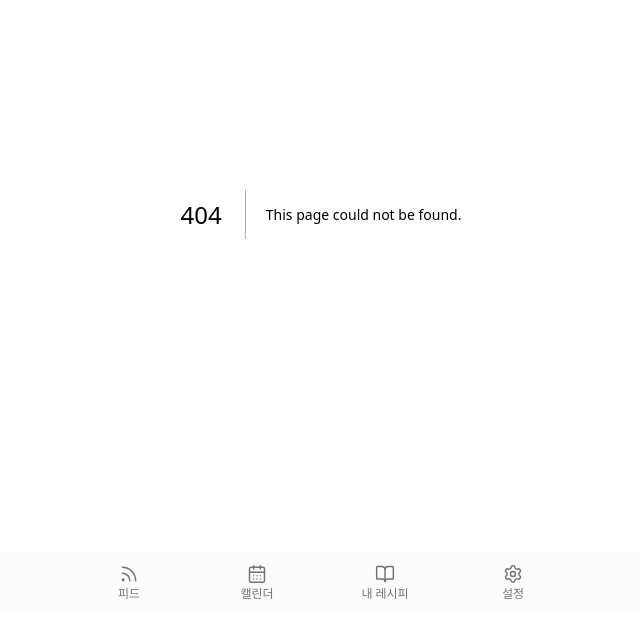
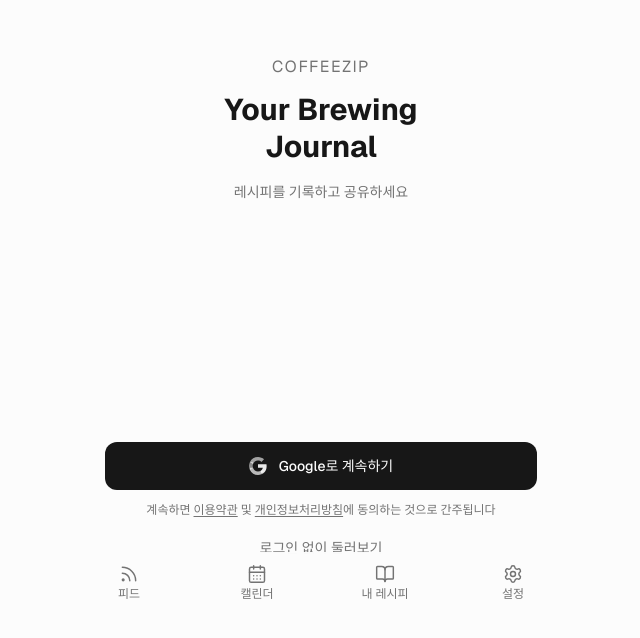
Before and after one commit to Minseok-2001/coffee-zip-fe, a Next.js app: page /login in a window 1280 px wide. Before the commit this address had no page. Shown: the part 186-824 px from the top of the page, without its empty margins (319-959 px from the left). Built offline with nearby package versions, Linux system fonts and the light colour scheme; no server answers.

Commit message:
feat: 구글 로그인 페이지, OAuth 콜백, 이용약관/개인정보처리방침 추가

```diff
--- /dev/null
+++ b/app/(auth)/callback/page.tsx
@@ -0,0 +1,64 @@
+'use client'
+
+import { useEffect, useRef, Suspense } from 'react'
+import { useRouter, useSearchParams } from 'next/navigation'
+
+const API_URL = process.env.NEXT_PUBLIC_API_URL || 'http://localhost:8080'
+
+function CallbackHandler() {
+  const router = useRouter()
+  const searchParams = useSearchParams()
+  const called = useRef(false)
+
+  useEffect(() => {
+    if (called.current) return
+    called.current = true
+
+    const code = searchParams.get('code')
+    const error = searchParams.get('error')
+
+    if (error || !code) {
+      router.replace('/login')
+      return
+    }
+
+    fetch(`${API_URL}/auth/google/callback`, {
+      method: 'POST',
+      headers: { 'Content-Type': 'application/json' },
+      body: JSON.stringify({ code }),
+    })
+      .then(res => {
+        if (!res.ok) throw new Error('Auth failed')
+        return res.json()
+      })
+      .then(data => {
+        localStorage.setItem('accessToken', data.accessToken)
+        localStorage.setItem('refreshToken', data.refreshToken)
+        localStorage.setItem('memberId', String(data.memberId))
+        localStorage.setItem('nickname', data.nickname)
+        router.replace('/')
+      })
+      .catch(() => {
+        router.replace('/login')
+      })
+  }, [searchParams, router])
+
+  return (
+    <div className="flex flex-col min-h-screen items-center justify-center gap-4">
+      <div className="size-8 border-2 border-foreground border-t-transparent rounded-full animate-spin" />
+      <p className="text-sm text-muted-foreground">로그인 중...</p>
+    </div>
+  )
+}
+
+export default function CallbackPage() {
+  return (
+    <Suspense fallback={
+      <div className="flex min-h-screen items-center justify-center">
+        <div className="size-8 border-2 border-foreground border-t-transparent rounded-full animate-spin" />
+      </div>
+    }>
+      <CallbackHandler />
+    </Suspense>
+  )
+}
--- /dev/null
+++ b/app/(auth)/layout.tsx
@@ -0,0 +1,7 @@
+export default function AuthLayout({ children }: { children: React.ReactNode }) {
+  return (
+    <div className="min-h-screen bg-background">
+      {children}
+    </div>
+  )
+}
--- /dev/null
+++ b/app/(auth)/login/page.tsx
@@ -0,0 +1,76 @@
+'use client'
+
+import { useEffect } from 'react'
+import { useRouter } from 'next/navigation'
+import Link from 'next/link'
+
+const GOOGLE_CLIENT_ID = process.env.NEXT_PUBLIC_GOOGLE_CLIENT_ID
+
+function getGoogleOAuthUrl() {
+  const params = new URLSearchParams({
+    client_id: GOOGLE_CLIENT_ID || '',
+    redirect_uri: typeof window !== 'undefined' ? `${window.location.origin}/callback` : 'http://localhost:3000/callback',
+    response_type: 'code',
+    scope: 'openid email profile',
+    access_type: 'offline',
+    prompt: 'select_account',
+  })
+  return `https://accounts.google.com/o/oauth2/v2/auth?${params}`
+}
+
+export default function LoginPage() {
+  const router = useRouter()
+
+  useEffect(() => {
+    // 이미 로그인한 경우 피드로
+    const token = localStorage.getItem('accessToken')
+    if (token) router.replace('/')
+  }, [router])
+
+  return (
+    <div className="flex flex-col min-h-screen">
+      {/* Top area */}
+      <div className="flex-1 flex flex-col items-center justify-center px-8 gap-3">
+        <p className="label-upper text-muted-foreground tracking-widest">COFFEEZIP</p>
+        <h1 className="text-3xl font-bold tracking-display text-foreground text-center leading-tight">
+          Your Brewing<br />Journal
+        </h1>
+        <p className="text-sm text-muted-foreground text-center mt-1">
+          레시피를 기록하고 공유하세요
+        </p>
+      </div>
+
+      {/* Bottom area */}
+      <div className="px-6 pb-12 space-y-3">
+        <button
+          onClick={() => { window.location.href = getGoogleOAuthUrl() }}
+          className="w-full flex items-center justify-center gap-3 h-12 rounded-xl bg-foreground text-background text-sm font-medium transition-colors hover:bg-foreground/90"
+        >
+          {/* Google SVG icon */}
+          <svg width="18" height="18" viewBox="0 0 18 18" fill="none">
+            <path d="M17.64 9.2c0-.637-.057-1.251-.164-1.84H9v3.481h4.844c-.209 1.125-.843 2.078-1.796 2.717v2.258h2.908c1.702-1.567 2.684-3.875 2.684-6.615z" fill="#fff" fillOpacity=".9"/>
+            <path d="M9 18c2.43 0 4.467-.806 5.956-2.18l-2.908-2.259c-.806.54-1.837.86-3.048.86-2.344 0-4.328-1.584-5.036-3.711H.957v2.332A8.997 8.997 0 009 18z" fill="#fff" fillOpacity=".7"/>
+            <path d="M3.964 10.71A5.41 5.41 0 013.682 9c0-.593.102-1.17.282-1.71V4.958H.957A8.996 8.996 0 000 9c0 1.452.348 2.827.957 4.042l3.007-2.332z" fill="#fff" fillOpacity=".5"/>
+            <path d="M9 3.58c1.321 0 2.508.454 3.44 1.345l2.582-2.58C13.463.891 11.426 0 9 0A8.997 8.997 0 00.957 4.958L3.964 7.29C4.672 5.163 6.656 3.58 9 3.58z" fill="#fff" fillOpacity=".6"/>
+          </svg>
+          Google로 계속하기
+        </button>
+
+        <p className="text-center text-xs text-muted-foreground px-4">
+          계속하면{' '}
+          <Link href="/terms" className="underline underline-offset-2">이용약관</Link>
+          {' '}및{' '}
+          <Link href="/privacy" className="underline underline-offset-2">개인정보처리방침</Link>
+          에 동의하는 것으로 간주됩니다
+        </p>
+
+        <button
+          onClick={() => router.push('/')}
+          className="w-full text-center text-sm text-muted-foreground py-2 hover:text-foreground transition-colors"
+        >
+          로그인 없이 둘러보기
+        </button>
+      </div>
+    </div>
+  )
+}
--- /dev/null
+++ b/app/privacy/page.tsx
@@ -0,0 +1,45 @@
+import { PageHeader } from '@/components/layout/page-header'
+
+export default function PrivacyPage() {
+  return (
+    <>
+      <PageHeader title="개인정보처리방침" showBack />
+      <div className="py-6 space-y-6 text-sm text-foreground/80 leading-relaxed">
+        <section>
+          <h2 className="font-semibold text-foreground mb-2">1. 수집하는 개인정보</h2>
+          <p>CoffeeZip은 Google 소셜 로그인을 통해 다음 정보를 수집합니다.</p>
+          <ul className="mt-2 space-y-1 list-disc list-inside text-muted-foreground">
+            <li>이메일 주소</li>
+            <li>이름 (닉네임)</li>
+            <li>프로필 사진 URL</li>
+          </ul>
+        </section>
+
+        <section>
+          <h2 className="font-semibold text-foreground mb-2">2. 수집 목적</h2>
+          <ul className="space-y-1 list-disc list-inside text-muted-foreground">
+            <li>회원 식별 및 서비스 제공</li>
+            <li>레시피 작성, 저장, 공유 기능</li>
+          </ul>
+        </section>
+
+        <section>
+          <h2 className="font-semibold text-foreground mb-2">3. 보유 기간</h2>
+          <p className="text-muted-foreground">회원 탈퇴 요청 시까지 보유하며, 탈퇴 후 즉시 삭제합니다.</p>
+        </section>
+
+        <section>
+          <h2 className="font-semibold text-foreground mb-2">4. 제3자 제공</h2>
+          <p className="text-muted-foreground">수집한 개인정보를 제3자에게 제공하지 않습니다.</p>
+        </section>
+
+        <section>
+          <h2 className="font-semibold text-foreground mb-2">5. 문의</h2>
+          <p className="text-muted-foreground">개인정보 관련 문의는 서비스 내 설정 페이지를 통해 연락해주세요.</p>
+        </section>
+
+        <p className="text-xs text-muted-foreground pt-4">최종 수정일: 2026-03-15</p>
+      </div>
+    </>
+  )
+}
--- a/app/settings/page.tsx
+++ b/app/settings/page.tsx
@@ -141,7 +141,10 @@
             destructive
             onClick={() => {
               localStorage.removeItem('accessToken')
-              window.location.href = '/'
+              localStorage.removeItem('refreshToken')
+              localStorage.removeItem('memberId')
+              localStorage.removeItem('nickname')
+              window.location.href = '/login'
             }}
           />
         </div>
--- /dev/null
+++ b/app/terms/page.tsx
@@ -0,0 +1,36 @@
+import { PageHeader } from '@/components/layout/page-header'
+
+export default function TermsPage() {
+  return (
+    <>
+      <PageHeader title="이용약관" showBack />
+      <div className="py-6 space-y-6 text-sm text-foreground/80 leading-relaxed">
+        <section>
+          <h2 className="font-semibold text-foreground mb-2">제1조 (목적)</h2>
+          <p className="text-muted-foreground">본 약관은 CoffeeZip(이하 "서비스")의 이용 조건 및 절차에 관한 사항을 규정합니다.</p>
+        </section>
+
+        <section>
+          <h2 className="font-semibold text-foreground mb-2">제2조 (서비스 내용)</h2>
+          <p className="text-muted-foreground">CoffeeZip은 브루잉 레시피 기록 및 공유 서비스를 제공합니다.</p>
+        </section>
+
+        <section>
+          <h2 className="font-semibold text-foreground mb-2">제3조 (금지 행위)</h2>
+          <ul className="space-y-1 list-disc list-inside text-muted-foreground">
+            <li>타인의 정보를 도용하는 행위</li>
+            <li>서비스를 이용하여 타인에게 해를 끼치는 행위</li>
+            <li>서비스의 정상적인 운영을 방해하는 행위</li>
+          </ul>
+        </section>
+
+        <section>
+          <h2 className="font-semibold text-foreground mb-2">제4조 (면책)</h2>
+          <p className="text-muted-foreground">서비스는 사용자가 게시한 콘텐츠에 대해 책임지지 않으며, 서비스 중단으로 인한 손해에 대해 배상하지 않습니다.</p>
+        </section>
+
+        <p className="text-xs text-muted-foreground pt-4">최종 수정일: 2026-03-15</p>
+      </div>
+    </>
+  )
+}
```
